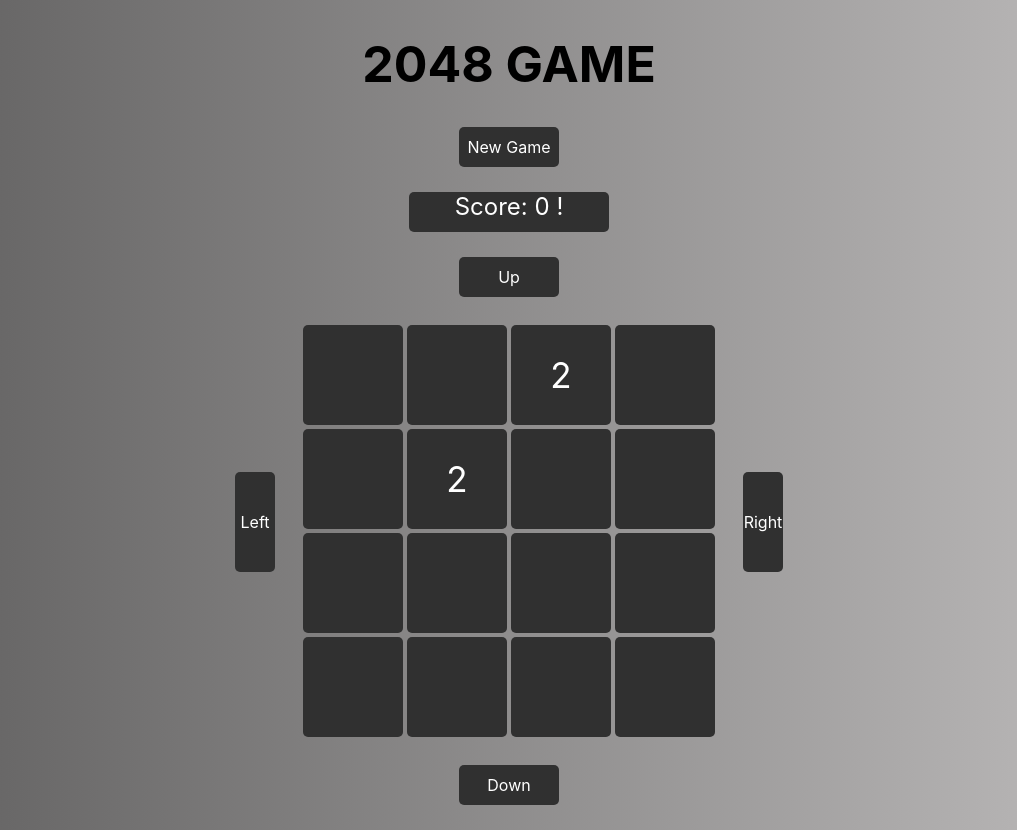
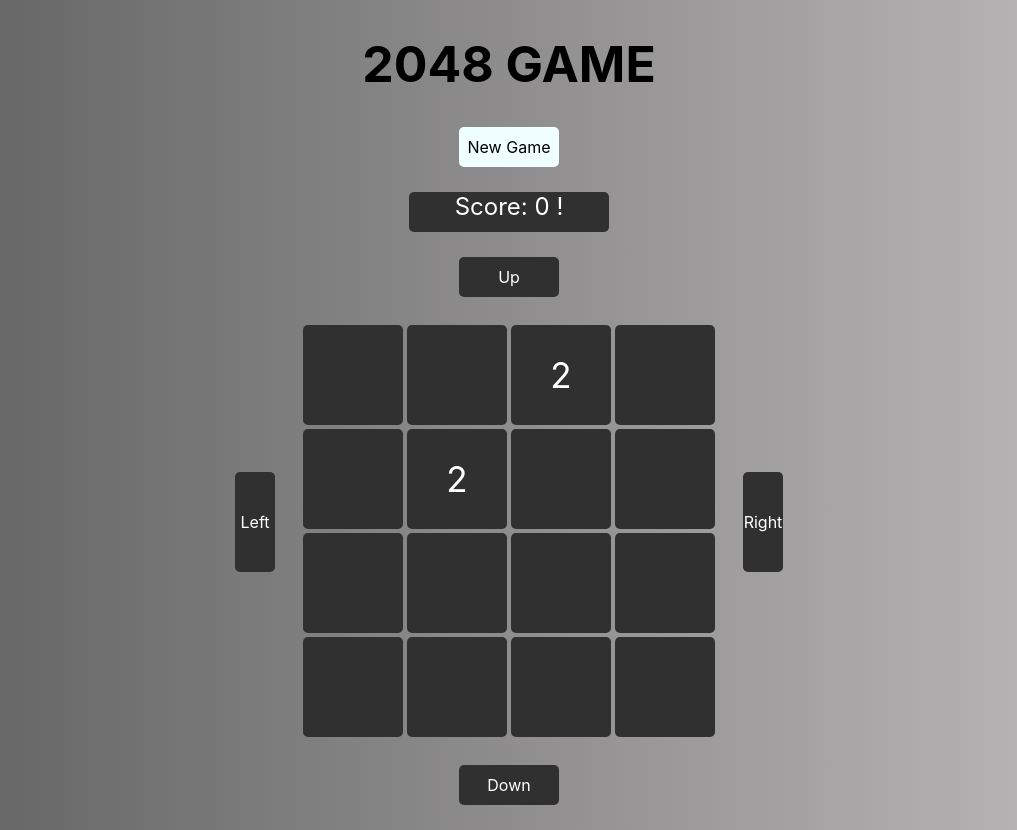
Before and after one commit to Sergeityshchenko/Game2048, a React (Create React App) app: page / in a window 1280 px wide. In both pictures the pointer is over the element "New Game". Shown: the whole page, without its empty margins (131-1148 px from the left). Built offline with nearby package versions, Linux system fonts and the light colour scheme.

Commit message:
Added styles for buttons

```diff
--- a/src/App.css
+++ b/src/App.css
@@ -30,12 +30,18 @@ p {
   margin-bottom: 25px;
   margin-top: 25px;
   text-align: center;
+  cursor: pointer;
   display: flex;
   flex-direction: row;
   justify-content: center;
   align-items: center;
+}
 
+.button:hover {
+  background-color: azure;
+  color: black;
 }
+
 .buttonL {
   margin-top: 150px;
   margin-right: 25px;
@@ -45,6 +51,7 @@ p {
   width: 40px;
   border-radius: 5px;
   text-align: center;
+  cursor: pointer;
   display: flex;
   justify-content: center;
   align-items: center;
@@ -59,9 +66,16 @@ p {
   width: 40px;
   border-radius: 5px;
   text-align: center;
+  cursor: pointer;
   display: flex;
   justify-content: center;
   align-items: center;
+}
+
+.buttonL:hover,
+.buttonR:hover {
+  background-color: azure;
+  color: black;
 }
 
 .scoreBoard {
```
